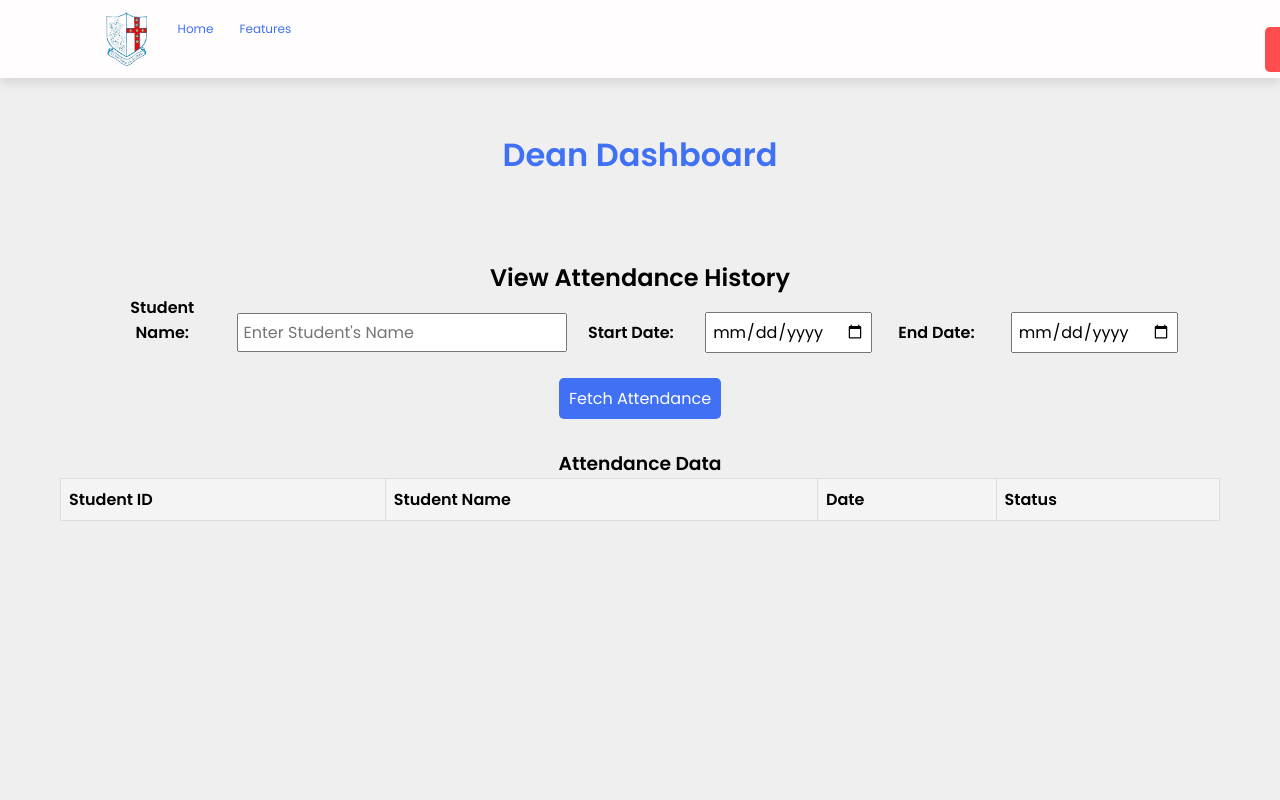
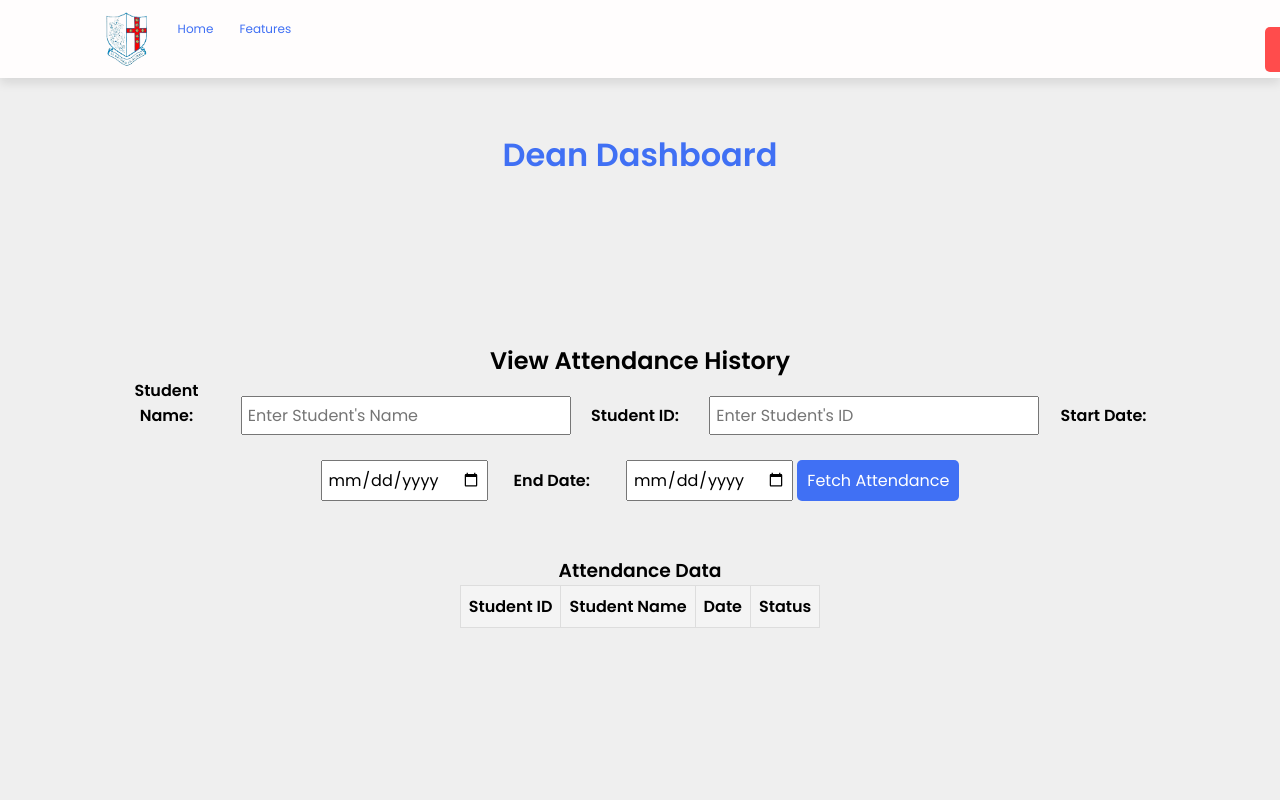
Before and after one commit to E2co/SWEN-Project, a PHP site: page /View_attendance_dean.html in a window 1280 px wide. Run offline with PHP 8.4, Linux system fonts and the light colour scheme; lists and menus that the app fills with data are empty.

Commit message:
Adjusted table overlap issue for all administrator dashboards,updated sort filter for all admin pagesfor studentID and name

```diff
--- a/View_Attendance.js
+++ b/View_Attendance.js
@@ -1,11 +1,12 @@
 document.getElementById('fetch-data').addEventListener('click', function() {
+    const studentID = document.getElementById('stdid').value;
     const studentName = document.getElementById('stdname').value;
     const startDate = document.getElementById('start-date').value;
     const endDate = document.getElementById('end-date').value;
 
     // Validate input
-    if (!studentName || !startDate || !endDate) {
-        alert('Please fill in all fields.');
+    if (!studentName && !studentID) {
+        alert('Please enter either the student name or id.');
         return;
     }
 
@@ -22,13 +23,13 @@ document.getElementById('fetch-data').addEventListener('click', function() {
             tableBody.innerHTML = ''; // Clear previous results
 
             // Populate the table with the fetched data
-            response.forEach(record => {
+            response.forEach(stuData => {
                 const row = document.createElement('tr');
                 row.innerHTML = `
-                    <td>${record.student_id}</td>
-                    <td>${record.name}</td>
-                    <td>${record.date}</td>
-                    <td>${record.status}</td>
+                    <td>${stuData.student_id}</td>
+                    <td>${stuData.name}</td>
+                    <td>${stuData.date}</td>
+                    <td>${stuData.status}</td>
                 `;
                 tableBody.appendChild(row);
             });
@@ -38,5 +39,5 @@ document.getElementById('fetch-data').addEventListener('click', function() {
     };
 
     // Send the request with the data
-    xhr.send(`studentName=${encodeURIComponent(studentName)}&startDate=${encodeURIComponent(startDate)}&endDate=${encodeURIComponent(endDate)}`);
+    xhr.send(`studentID=${encodeURIComponent(studentID)}&studentName=${encodeURIComponent(studentName)}&startDate=${encodeURIComponent(startDate)}&endDate=${encodeURIComponent(endDate)}`);
 });
--- a/View_Attendance_style.css
+++ b/View_Attendance_style.css
@@ -23,6 +23,7 @@ body{
     display: flex;
     align-items: center;
     justify-content: center;
+    padding-top: 100px;
     background-color: #EFEFEF;
 }
 
@@ -122,10 +123,14 @@ header .navbar ul li:hover > ul{
 }
 
 main{
-    padding: 0px 20px 20px;
-    width: 100%;
-    max-width: 1200px;
-    margin: 0 auto;
+  display: flex;
+  flex-direction: column;
+  align-items: center;
+  padding: 20px;
+  width: 100%;
+  max-width: 1200px;
+  margin: 0 auto;
+  margin-top: 120px;
 }
 
 .filter-section {
@@ -164,6 +169,9 @@ button:hover {
 .result-section{
     margin-top: 30px;
     text-align: center;
+    overflow-y: auto;
+    max-height: 500px;
+    margin-bottom: 50px;
 }
 
 table {
--- a/View_attendance_dean.html
+++ b/View_attendance_dean.html
@@ -40,6 +40,8 @@
             <h2>View Attendance History</h2>
             <label for="class">Student Name:</label>
             <input type="text" id="stdname" placeholder="Enter Student's Name">
+            <label for="class">Student ID:</label>
+            <input type="text" id="stdid" placeholder="Enter Student's ID">
             <label for="start-date">Start Date:</label>
             <input type="date" id="start-date">
             <label for="end-date">End Date:</label>
@@ -62,8 +64,7 @@
             </table>
         </div>
     </main>
-    <script src="View_Attendance.js"></script>
+<script src="View_Attendance.js"></script>
 </body>
 
-
 </html>
--- a/View_attendance_principal.html
+++ b/View_attendance_principal.html
@@ -40,6 +40,8 @@
                 <h2>View Attendance History</h2>
                 <label for="class">Student Name:</label>
                 <input type="text" id="stdname" placeholder="Enter Student's Name">
+                <label for="class">Student ID:</label>
+                <input type="text" id="stdid" placeholder="Enter Student's ID">
                 <label for="start-date">Start Date:</label>
                 <input type="date" id="start-date">
                 <label for="end-date">End Date:</label>
--- a/View_attendance_teach.html
+++ b/View_attendance_teach.html
@@ -39,6 +39,8 @@
                 <h2>View Attendance History</h2>
                 <label for="class">Student Name:</label>
                 <input type="text" id="stdname" placeholder="Enter Student's Name">
+                <label for="class">Student ID:</label>
+                <input type="text" id="stdid" placeholder="Enter Student's ID">
                 <label for="start-date">Start Date:</label>
                 <input type="date" id="start-date">
                 <label for="end-date">End Date:</label>
```
Also changed, not shown: viewattendance.php (+29 -15 lines).
